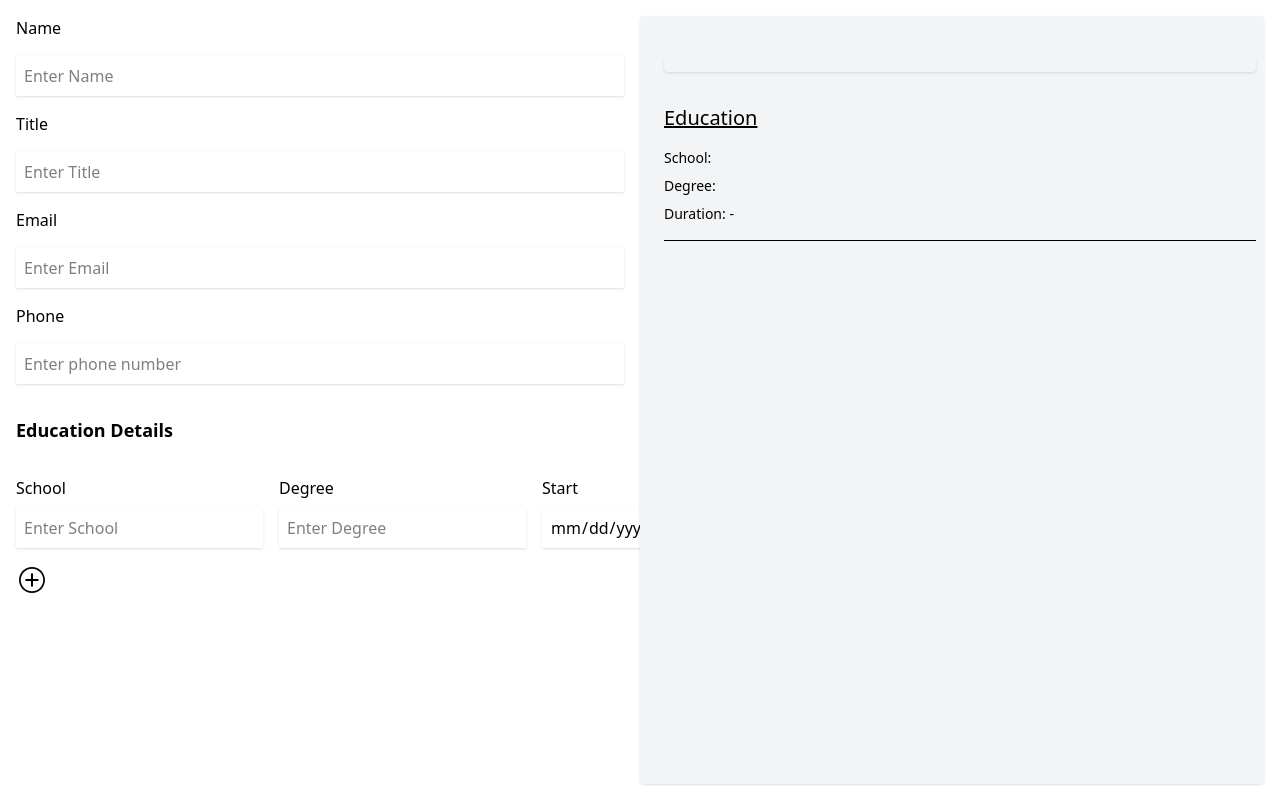
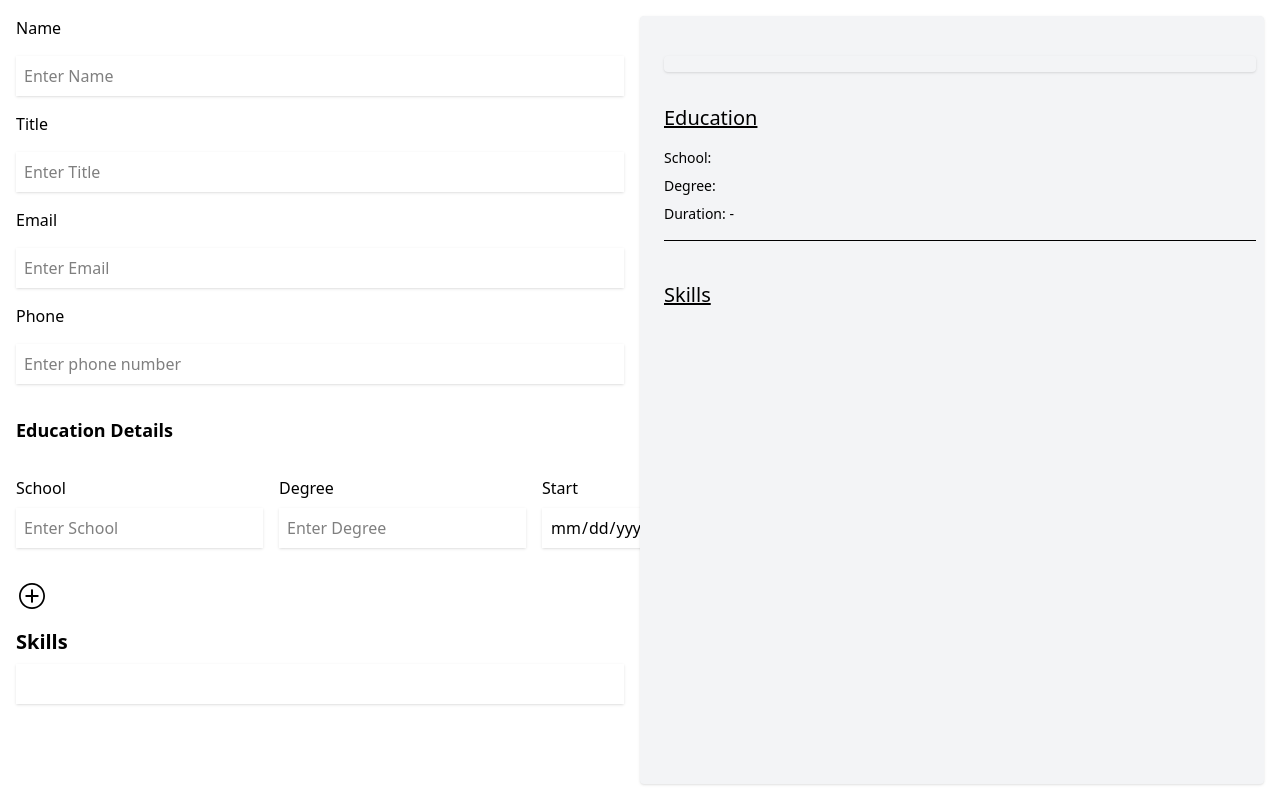
Before and after one commit to prs-dev/resume-builder, a React (Vite) app: page / in a window 1280 px wide. Built offline with nearby package versions, Linux system fonts and the light colour scheme.

Commit message:
skills section added

```diff
--- a/src/Layout.jsx
+++ b/src/Layout.jsx
@@ -15,13 +15,14 @@ const Layout = () => {
                 start: '',
                 end: ""
             }
-        ]
+        ],
+        skills: []
     })
   return (
     <div>
         <main className='flex p-4 h-screen'>
             <div className='w-1/2 pr-4'>
-                <Form data={data} setData={setData}/>
+                <Form {...{data, setData}}/>
             </div>
             <div className='w-1/2 pl-4 bg-gray-100 shadow rounded'>
                 <Preview {...{data}}/>
--- a/src/components/Form/Form.jsx
+++ b/src/components/Form/Form.jsx
@@ -3,8 +3,10 @@ import { inputStyles } from '../styles/input'
 import { IoIosAddCircleOutline } from "react-icons/io";
 import { MdDelete, MdUpdateDisabled } from "react-icons/md";
 import { MdEdit } from "react-icons/md";
+import { ImCross } from "react-icons/im";
 
 const Form = ({ data, setData }) => {
+  const [skill, setSkill] = useState('')
   const handleChange = (e) => {
     setData(prev => ({
       ...prev,
@@ -31,20 +33,25 @@ const Form = ({ data, setData }) => {
     // console.log(index)
     const newArr = data?.education.filter((item, i) => i !== index)
     // console.log("testum", newArr)
-    setData(prev => ({...prev, education: newArr}))
+    setData(prev => ({ ...prev, education: newArr }))
   }
 
   const handleEducationChange = (index, field, value) => {
     const updatedEducation = [...data.education]
     updatedEducation[index][field] = value
-    setData(prev => ({...prev, education: updatedEducation}))
+    setData(prev => ({ ...prev, education: updatedEducation }))
   }
+
+  // const handleSkillChange = e => {
+  //     const updatedSkills = [...data?.skills, e.target.value]
+  //     setData(prev => ({...prev, skills: updatedSkills}))
+  // }
 
   console.log(inputStyles())
   console.log(data)
   return (
     <>
-      <form action="" className='flex flex-col gap-4'>
+      <form action="" onSubmit={e => e.preventDefault()} className='flex flex-col gap-4'>
         <label htmlFor="">Name</label>
         <input className='shadow-sm p-2' placeholder='Enter Name' type="text" name="name" id="" value={data?.name} onChange={handleChange} />
         <label htmlFor="">Title</label>
@@ -83,8 +90,43 @@ const Form = ({ data, setData }) => {
             </div>
           </>
         ))}
+        <button type='button' onClick={addEducation}><IoIosAddCircleOutline size="2em" /></button>
       </form>
-      <button type='button' onClick={addEducation}><IoIosAddCircleOutline size="2em" /></button>
+      <div>
+        <form className='my-4 flex flex-col gap-2' onSubmit={e => e.preventDefault()}>
+          <p className='text-xl font-semibold'>Skills</p>
+          <input type="text" name="" id="" className={`${inputStyles()} w-full`} value={skill} onChange={e => setSkill(e.target.value)} onKeyDown={e => {
+            if (e.key === "Enter") {
+              if(data?.skills?.includes(skill)) {
+                window.alert("skill already added")
+                return
+              }
+              if (data?.skills?.length < 10 && skill.length !== 0) {
+                const updatedSkills = [...data?.skills, skill]
+                setData(prev => ({ ...prev, skills: updatedSkills }))
+                setSkill('')
+              } else if (skill.length === 0) {
+                window.alert('not allowed')
+                return
+              }
+               else {
+                window.alert("You can add only 10 skills !")
+                return
+              }
+            }
+          }} />
+        </form>
+        <div className='flex gap-2 flex-wrap'>
+          {data?.skills?.map(item => (
+            <div className='flex items-center gap-2 p-1 rounded-sm shadow-md'>
+              <span>{item}</span>
+              <button className='text-red-400' onClick={() => setData(prev => ({ ...prev, skills: data?.skills?.filter(i => i !== item) }))
+              }><ImCross /></button>
+            </div>
+          ))}
+        </div>
+      </div>
+
     </>
   )
 }
--- a/src/components/Preview/Preview.jsx
+++ b/src/components/Preview/Preview.jsx
@@ -30,6 +30,12 @@ const Preview = ({data}) => {
           </li>)}
         </ul>
       </div>
+      <div>
+        <h2 className="text-xl my-2 underline py-2">Skills</h2>
+        <ul className="p-2 text-sm">
+          {data?.skills?.map(item => <li className="list-decimal">{item}</li>)}
+        </ul>
+      </div>
     </div>
   )
 }
```
Lines whose indentation alone changed are shown as unchanged.
